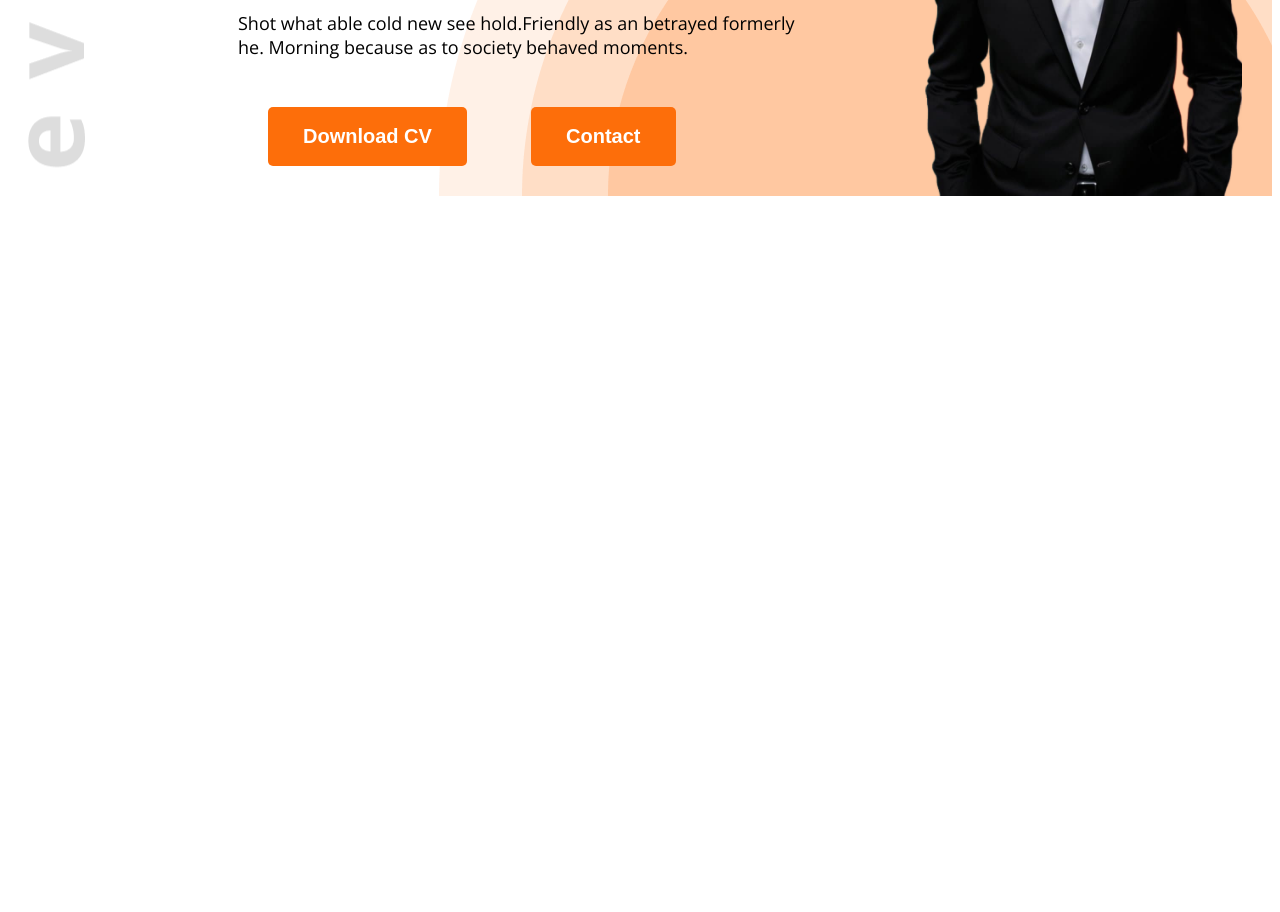
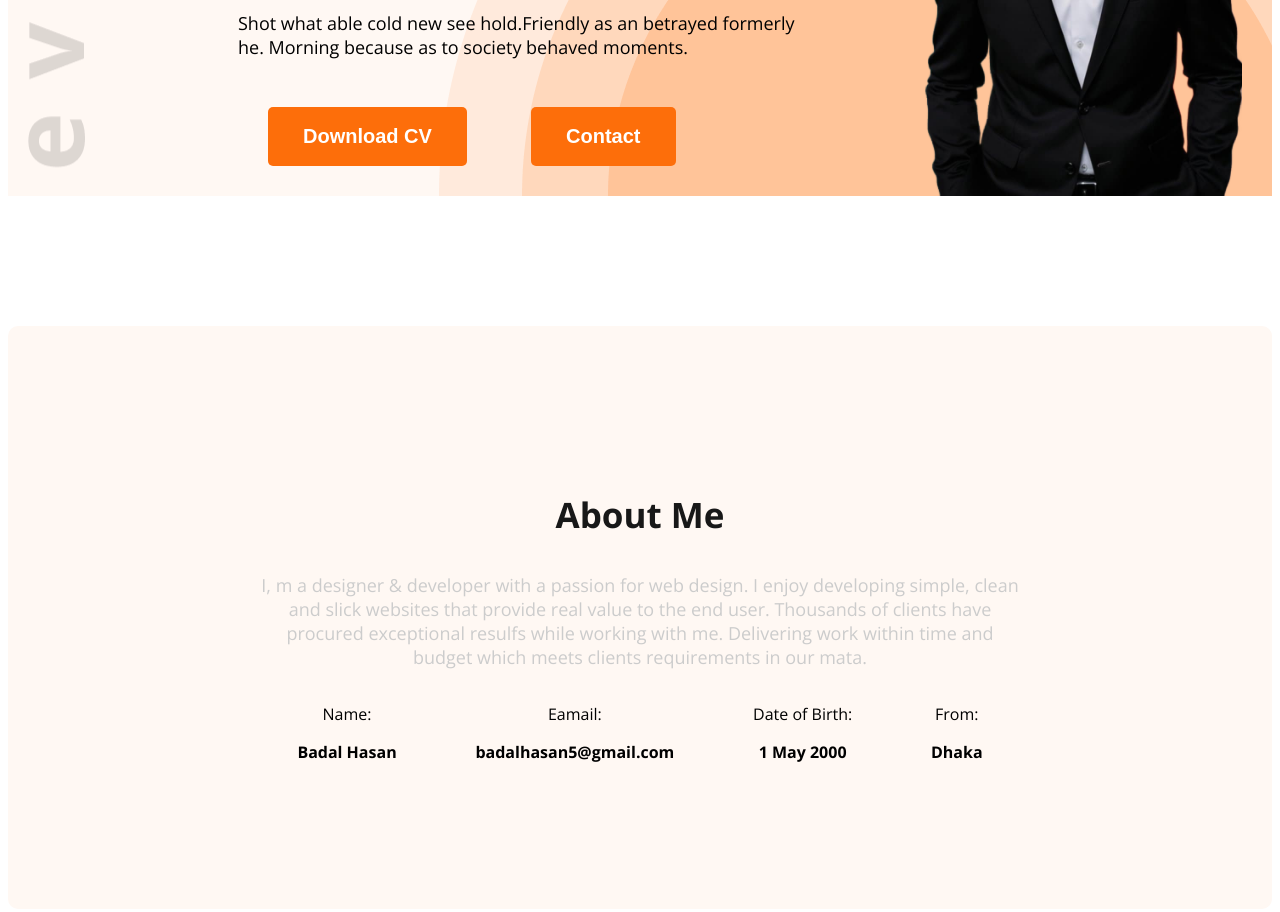
Before and after one commit to badal925119/webprottfolio-badal, a plain HTML site: page index.html in a window 1280 px wide. Shown: the part 502-1414 px from the top of the page. Before the commit the page ends 800 px from the top, so only its background shows below. Drawn offline with nearby package versions, Linux system fonts and the light colour scheme.

Commit message:
added about infoa

```diff
--- a/css/style.css
+++ b/css/style.css
@@ -9,6 +9,9 @@
     "wdth" 100;
 }
 /* shared style */
+.secondary-bg{
+    background-color: #FFF8F3;
+}
 .text-primary{
     color: #FD6E0A;
 
@@ -25,6 +28,15 @@
     border-radius: 5px;
     font-size: 20px;
     margin: 30px;
+}
+.section-title{
+    font-size: 35px;
+    font-weight: bold;
+    color: #181818;
+}
+.section-discraption{
+    font-size: 18px;
+    color: #CCCCCC;
 }
 /* header */
 .header{
@@ -82,3 +94,22 @@ nav ul{
     font-weight: 400px;
     font-size: 18px;
 }
+/* main style  */
+main{
+    max-width: 1440px;
+    margin: 0 auto;
+}
+/* about style */
+.about{
+    border-radius: 10px;
+    padding: 130px 250px;
+    text-align: center;
+    margin-top: 130px;
+}
+.about-items{
+    display: flex;
+    justify-content: space-around;
+}
+.item-descraption{
+    font-weight: bold;
+}
--- a/index.html
+++ b/index.html
@@ -11,7 +11,7 @@
     <link rel="stylesheet" href="css/style.css">
 </head>
 <body class="open-sans-normal">
-    <header class="header">
+    <header class="header secondary-bg">
         <nav>
             <h3 class="nav-title">Ba<span class="text-primary">D</span>al</h3>
             <ul>
@@ -36,7 +36,30 @@
 
     </header>
     <main>
-
+        <section class="about secondary-bg">
+            <h3 class="section-title">About Me</h3>
+            <p class="section-discraption">
+                I, m a designer & developer with a passion for web design. I enjoy developing simple, clean and slick websites that provide real value to the end user. Thousands of clients have procured exceptional resulfs while working with me. Delivering work within time and budget which meets clients requirements in our mata.
+            </p>
+            <div class="about-items">
+                <div class="about-item">
+                    <p class="item-title">Name:</p>
+                    <p class="item-descraption">Badal Hasan</p>
+                </div>
+                <div class="about-item">
+                    <p class="item-title">Eamail:</p>
+                    <p class="item-descraption">badalhasan5@gmail.com</p>
+                </div>
+                <div class="about-item">
+                    <p class="item-title">Date of Birth:</p>
+                    <p class="item-descraption">1 May 2000</p>
+                </div>
+                <div class="about-item">
+                    <p class="item-title">From:</p>
+                    <p class="item-descraption">Dhaka</p>
+                </div>
+            </div>
+        </section>
     </main>
     <footer>
 
```
